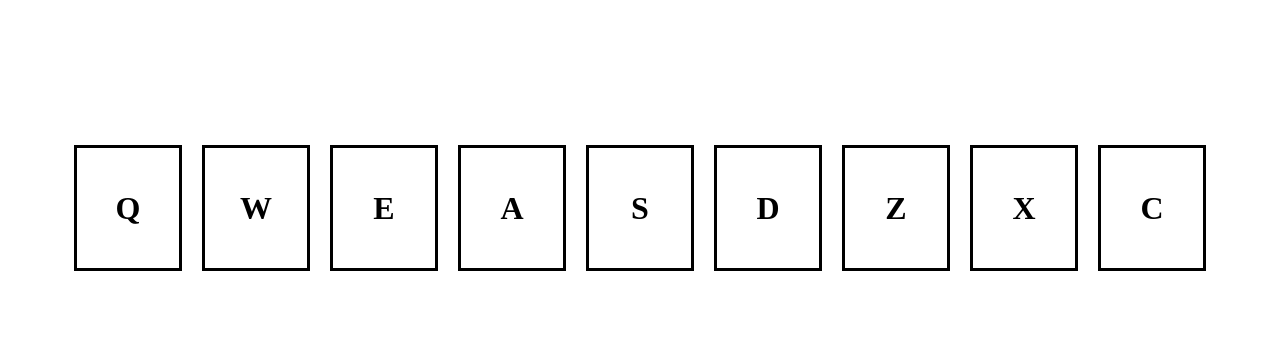
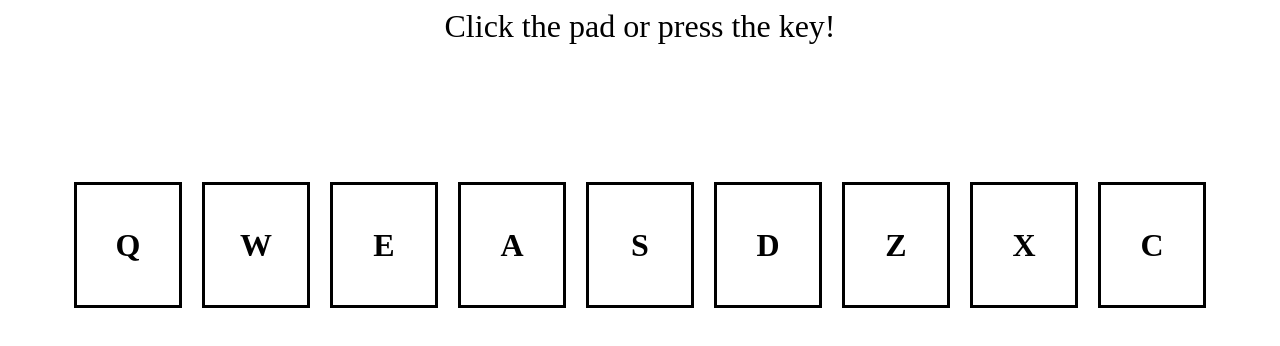
Before and after one commit to MaschaU/drum-machine, a React (Create React App) app: page / in a window 1280 px wide. Shown: the top 346 px of the page. Built offline with nearby package versions, Linux system fonts and the light colour scheme.

Commit message:
change initial state and add window.focus fn

```diff
--- a/src/App.js
+++ b/src/App.js
@@ -7,7 +7,7 @@ import Drumpad from "./Drumpad";
 
 class App extends React.Component {
   state = {
-      display: ""
+      display: "Click the pad or press the key!"
     }
 
     handleDisplay = display => this.setState({display});
--- a/src/Drumpad.js
+++ b/src/Drumpad.js
@@ -4,7 +4,8 @@ import React from 'react';
 class Drumpad extends React.Component {
   // using lifecycle methods for key event listeners
   componentDidMount() {
-    document.addEventListener("keydown", this.handleKeyDown)
+    document.addEventListener("keydown", this.handleKeyDown);
+    window.focus(); // so the keys are working immediately on (re)load
   }
 
   componentWillUnmount() {
```
Also changed, not shown: 1 other file (tests, documents, lock files or other folders).
